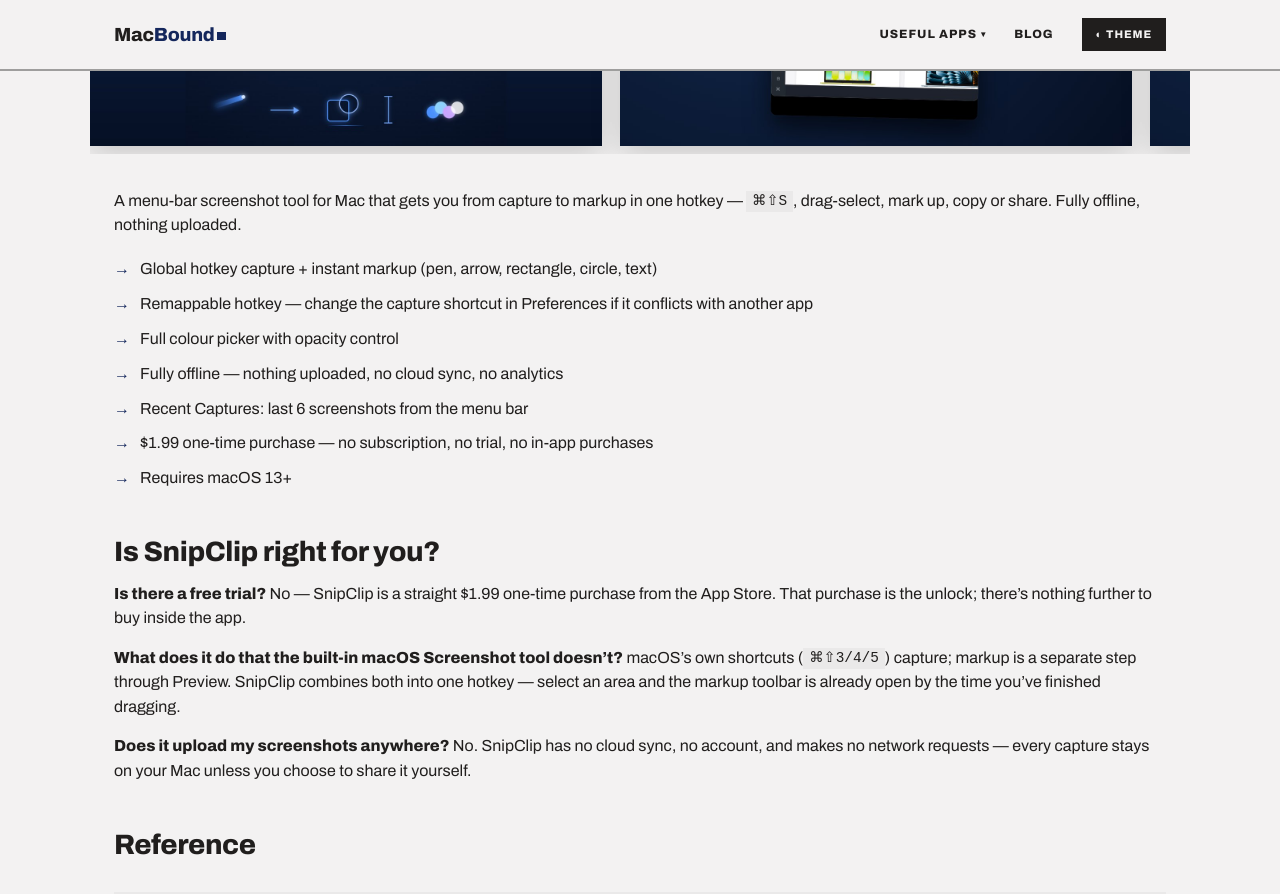
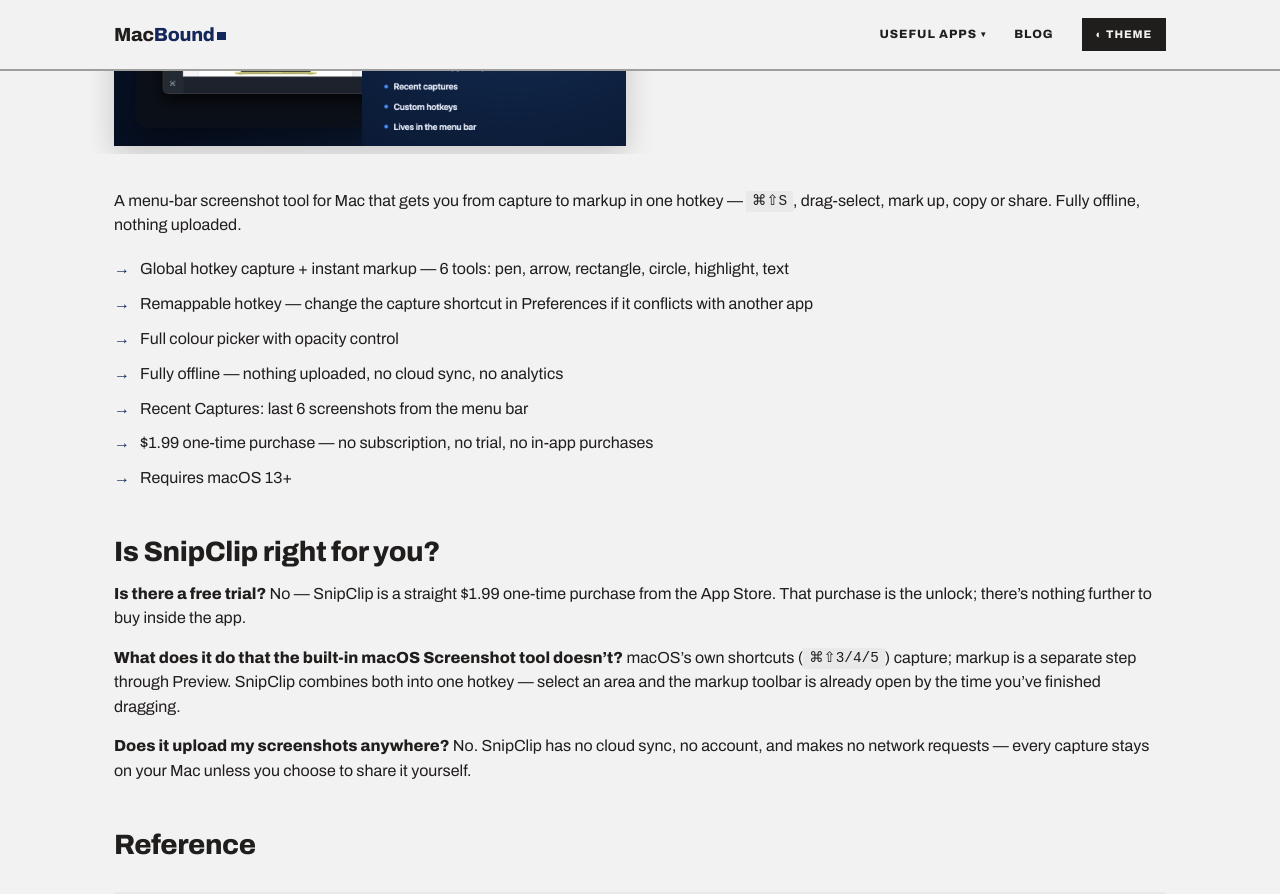
Before and after one commit to welchyuk-stack/scriptly-blog, a Jekyll site: the page built from snipclip/index.md, in a window 1280 px wide and 900 px high, scrolled down 487 px. Shown: the top 894 px of the window. Built offline with Jekyll 4.4.1, drawn with Linux system fonts in a browser that asks for light colours.

Commit message:
Update SnipClip screenshot and icon for the live v1.3 App Store build
- Replaced 3 old screenshots with the single current marketing screenshot
  (per user: this is the only screen needed for the site)
- Swapped app icon for the shipped v1.3 icon
- Fixed markup tool count: 6 tools (pen, arrow, rectangle, circle, highlight,
  text), was missing 'highlight'
- Confirmed no AI feature exists — an icon in the marketing screenshot that
  looked like an 'AI' toolbar button is actually Apple's standard Text-tool
  glyph (bold A + I-beam cursor), verified against MarkupModel.swift

Co-Authored-By: Claude Sonnet 5 <noreply@anthropic.com>

```diff
--- a/snipclip/index.md
+++ b/snipclip/index.md
@@ -20,9 +20,7 @@ section: snipclip
 </div>
 
 <div class="app-screens">
-  <img src="{{ '/assets/images/snipclip/promo.jpg' | relative_url }}" alt="SnipClip — pick any colour, copy instantly to clipboard">
-  <img src="{{ '/assets/images/snipclip/screenshot-1-colors.jpg' | relative_url }}" alt="SnipClip colour picker with opacity control">
-  <img src="{{ '/assets/images/snipclip/screenshot-2-editor.jpg' | relative_url }}" alt="SnipClip markup editor toolbar">
+  <img src="{{ '/assets/images/snipclip/screenshot-1-markup.jpg' | relative_url }}" alt="SnipClip: capture, markup, and share fast — freehand markup, shapes and arrows, text overlay and highlight, undo/redo, save and auto copy to clipboard, recent captures, custom hotkeys, lives in the menu bar">
 </div>
 
 <div class="wrap wrap--wide" style="padding-top: 20px; padding-bottom: 60px;" markdown="1">
@@ -30,7 +28,7 @@ section: snipclip
 A menu-bar screenshot tool for Mac that gets you from capture to markup in one hotkey — `⌘⇧S`, drag-select, mark up, copy or share. Fully offline, nothing uploaded.
 
 <ul class="app-features">
-  <li>Global hotkey capture + instant markup (pen, arrow, rectangle, circle, text)</li>
+  <li>Global hotkey capture + instant markup — 6 tools: pen, arrow, rectangle, circle, highlight, text</li>
   <li>Remappable hotkey — change the capture shortcut in Preferences if it conflicts with another app</li>
   <li>Full colour picker with opacity control</li>
   <li>Fully offline — nothing uploaded, no cloud sync, no analytics</li>
```
Also changed, not shown: assets/images/snipclip/icon.jpg, assets/images/snipclip/promo.jpg (deleted), assets/images/snipclip/screenshot-1-colors.jpg (deleted), assets/images/snipclip/screenshot-1-markup.jpg (added), assets/images/snipclip/screenshot-2-editor.jpg (deleted).
